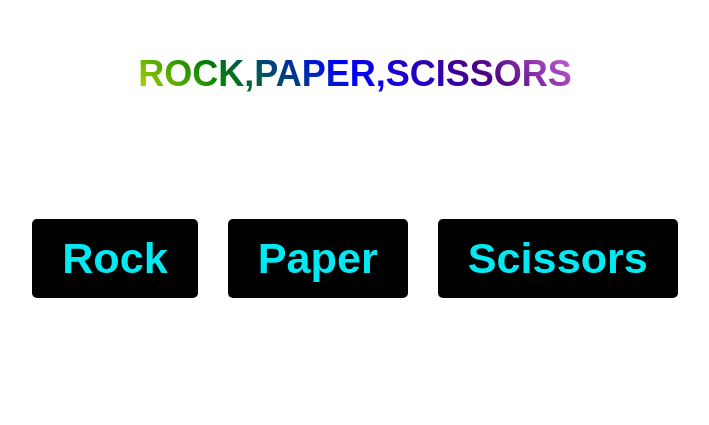
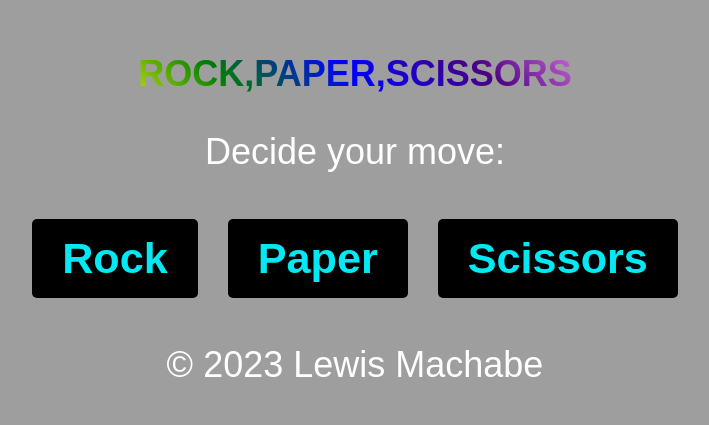
Before and after one commit to 12492sachet/odin-game, a plain HTML site: page index.html in a window 1280 px wide. Shown: the part 184-609 px from the top of the page, without its empty margins (285-994 px from the left). Drawn offline with Linux system fonts and the light colour scheme; the site is published under a folder, as on GitHub Pages, so addresses that start at the root find nothing.

Commit message:
fixing a bug

```diff
--- a/games.css
+++ b/games.css
@@ -2,7 +2,7 @@ body {
     margin: 0;
     padding: 0;
     font-family: 'Quicksand', sans-serif;
-    background-image: url('/images/paulina-milde-jachowska-kZXIFK1uSTk-unsplash.jpg');
+    background-image: url('images/paulina-milde-jachowska-kZXIFK1uSTk-unsplash.jpg');
     background-size: cover;
     background-repeat: no-repeat;
     background-position: center;
```
